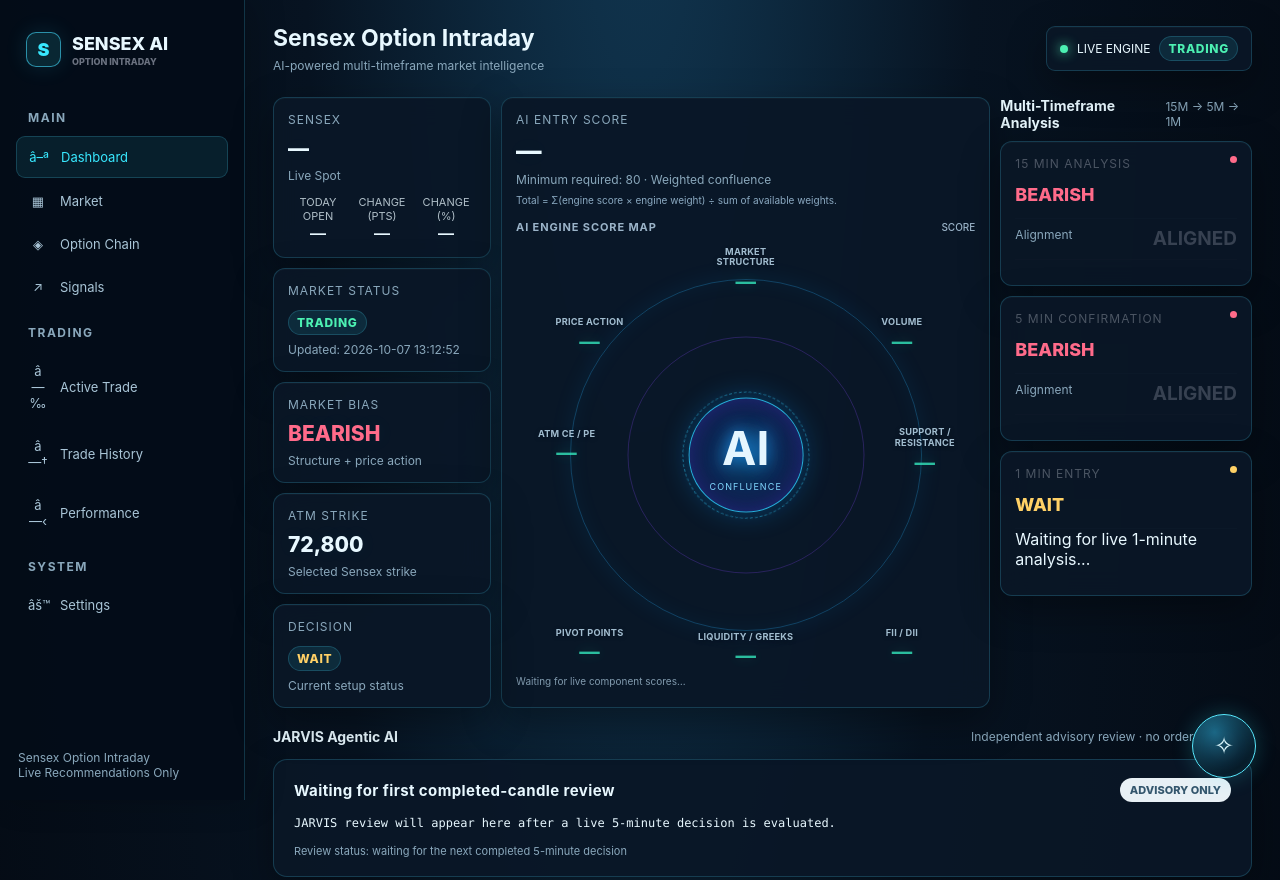
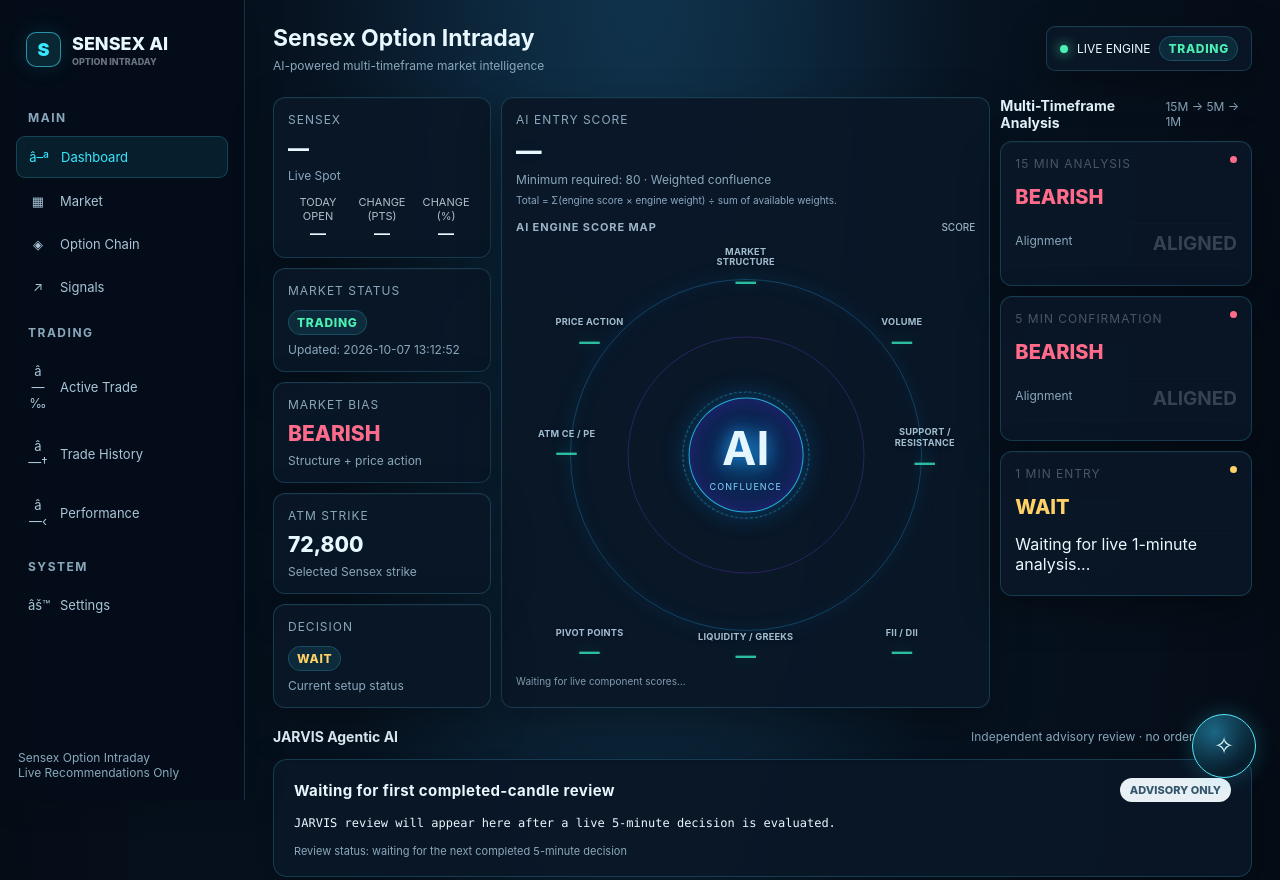
Before and after one commit to devenk05/Sensex_Option_Intraday, a plain HTML site: page dashboard/index.html in a window 1280 px wide. Shown: the top 880 px of the page. Drawn offline with Linux system fonts and the light colour scheme; no server answers.

Commit message:
Tune multi-timeframe status and detail text sizes

```diff
--- a/dashboard/index.html
+++ b/dashboard/index.html
@@ -930,6 +930,22 @@
 
 
 /* Dashboard readability adjustment: reduce entry score emphasis and enlarge MTF cards */
+
+.metrics-mtf-section .analysis-direction {
+  font-size: 20px !important;
+  line-height: 1.25 !important;
+}
+.metrics-mtf-section .detail-row,
+.metrics-mtf-section .detail-row > span,
+.metrics-mtf-section .detail-row > strong {
+  font-size: 12px !important;
+  line-height: 1.45 !important;
+}
+.metrics-mtf-section .card-header > span:first-child {
+  font-size: 12px !important;
+  line-height: 1.35 !important;
+}
+
 .entry-score-card .metric-value {
   font-size: clamp(24px, 2vw, 30px) !important;
   line-height: 1.15 !important;
```
